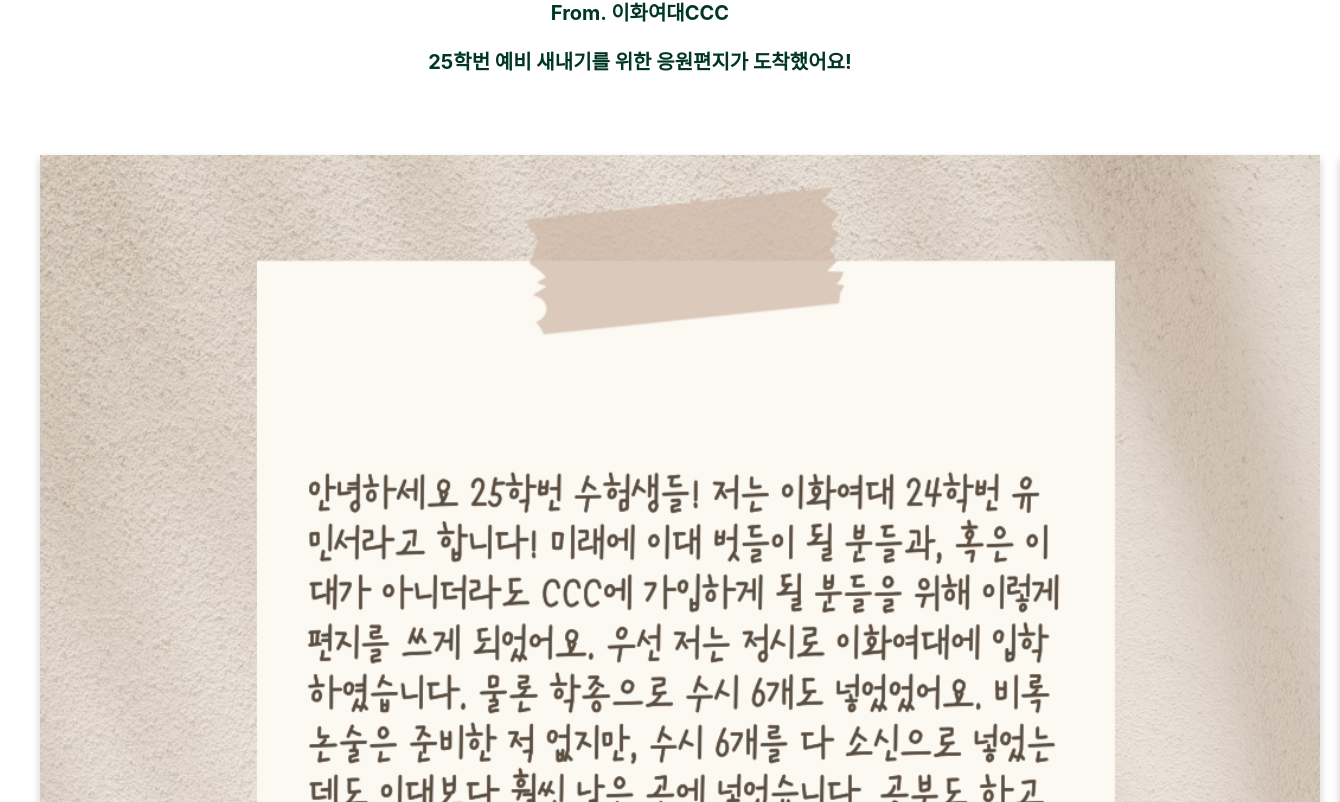
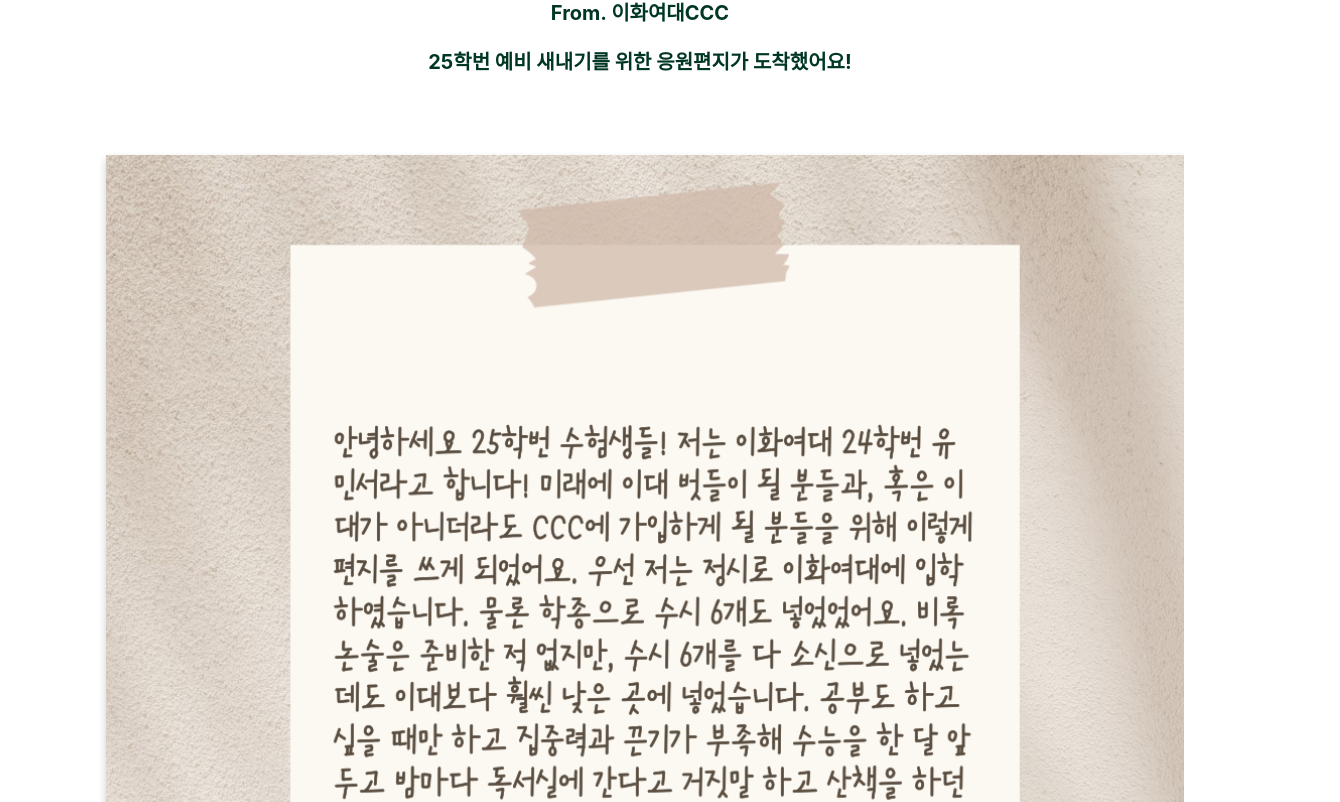
Before and after one commit to soohyun716/EWHACCC, a React (Create React App) app: page / in a window 1280 px wide. Shown: the part 1078-1880 px from the top of the page, 1340 px wide, since content can reach past the window. Built offline with nearby package versions, Linux system fonts and the light colour scheme.

Commit message:
스와이프 범위 조절

```diff
--- a/src/components/SwipeNavigator/SwipeNavigator.js
+++ b/src/components/SwipeNavigator/SwipeNavigator.js
@@ -27,7 +27,7 @@
         const diffX = startX - currentX;
 
         // 스와이프 거리가 일정 기준 이상일 때 페이지 전환
-        if (diffX > 400) { // 왼쪽으로 스와이프 (다음 페이지)
+        if (diffX > 300) { // 왼쪽으로 스와이프 (다음 페이지)
             if (location.pathname === '/') {
                 navigate('/human');
             } else if (location.pathname === '/human') {
@@ -38,7 +38,7 @@
                 navigate('/');
             }
             setIsDragging(false);
-        } else if (diffX < -400) { // 오른쪽으로 스와이프 (이전 페이지)
+        } else if (diffX < -300) { // 오른쪽으로 스와이프 (이전 페이지)
             if (location.pathname === '/nature') {
                 navigate('/social');
             } else if (location.pathname === '/social') {
--- a/src/pages/Mainpage/LetterSlider.css
+++ b/src/pages/Mainpage/LetterSlider.css
@@ -1,10 +1,12 @@
 /* 편지 이미지 슬라이더 스타일 */
 .letter-slider {
   position: relative;
-  width: 100%; /* 부모 요소의 너비에 맞추기 */
-  height: 100%; /* 화면 높이에 맞게 설정, 필요에 따라 조정 */
+  width: 85%;
+  max-width: 100vw; /* 화면 너비를 초과하지 않도록 설정 */
+  margin: 0 auto; /* 중앙 정렬 */
   overflow: hidden;
-  padding: 30px;
+  padding: 30px 0;
+
 }
 
 .letter-slides-container {
@@ -18,10 +20,10 @@
 }
 
 .letter-slide {
-  width: 100%;
-  min-width: 200px; /* 각 사진의 너비 */
+  flex: 0 0 auto; /* 슬라이드의 크기를 조정하여 가로 스크롤 방지 */
   margin: 0 10px; /* 사진 간의 간격 */
-  height: 100%;
+  width: auto;
+  height: auto;
   object-fit: cover; /* 이미지를 컨테이너에 맞게 조정 */
   flex-shrink: 0;
   box-shadow: 0 4px 8px rgba(0, 0, 0, 0.2);
--- a/src/pages/Mainpage/LetterSlider.js
+++ b/src/pages/Mainpage/LetterSlider.js
@@ -21,7 +21,7 @@
     e.preventDefault();
     const slider = sliderRef.current;
     const x = e.touches[0].clientX - slider.offsetLeft;
-    const walk = (x - startX) * 2000; // 터치 이동에 따라 스크롤 속도를 설정
+    const walk = (x - startX) * 50; // 터치 이동에 따라 스크롤 속도를 설정
     slider.scrollLeft = scrollLeft - walk;
   };
 
```
